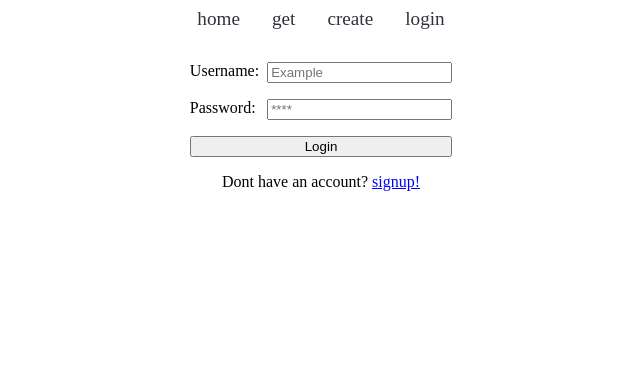
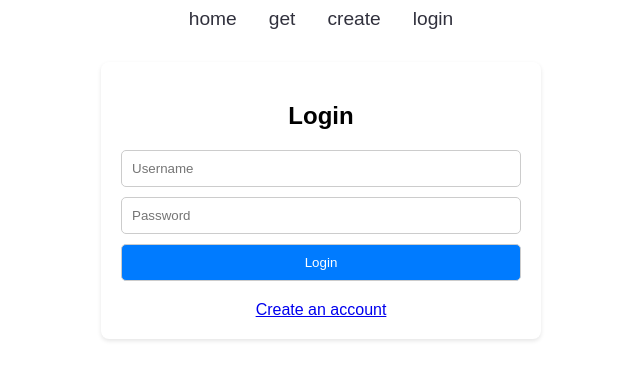
Before and after one commit to EmilseBilse/my-hippos, a SvelteKit app: page /login in a window 1280 px wide. Shown: the top 380 px of the page, without its empty margins (319-959 px from the left). Built offline with nearby package versions, Linux system fonts and the light colour scheme.

Commit message:
Create user (#1)
* good create form

* login styling

* create account

* good

* refrsh

```diff
--- a/src/app.html
+++ b/src/app.html
@@ -1,12 +1,19 @@
 <!doctype html>
 <html lang="en">
 	<head>
+		<title>Hippo</title>
 		<meta charset="utf-8" />
 		<link rel="icon" href="%sveltekit.assets%/favicon.png" />
 		<meta name="viewport" content="width=device-width, initial-scale=1" />
 		%sveltekit.head%
 	</head>
 	<body data-sveltekit-preload-data="hover">
-		<div style="display: contents">%sveltekit.body%</div>
+		<div style="display: contents" class="global">%sveltekit.body%</div>
 	</body>
 </html>
+
+<style>
+	.global {
+		font-family: 'Arial', sans-serif;
+	}
+</style>
--- a/src/routes/+layout.svelte
+++ b/src/routes/+layout.svelte
@@ -1,10 +1,15 @@
 <script lang="ts">
+	import { onMount } from 'svelte';
 	import { tokenStore } from '../stores/userStore'; // Adjust the path as necessary
 
 	function logout() {
 		localStorage.removeItem('token');
 		tokenStore.set(null); // Update the store instead of a local variable
 	}
+
+	onMount(() => {
+		tokenStore.set(localStorage.getItem('token'));
+	});
 </script>
 
 <article class="centering columns">
--- a/src/routes/login/+page.svelte
+++ b/src/routes/login/+page.svelte
@@ -2,8 +2,8 @@
 	import { goto } from '$app/navigation';
 	import { tokenStore } from '../../stores/userStore';
 
-	let username: '';
-	let password: '';
+	let username = '';
+	let password = '';
 	const loginUrl = 'http://localhost:4000/api/user/login';
 
 	async function login() {
@@ -42,55 +42,66 @@
 	}
 </script>
 
-<article class="centering">
-	<form class="gapping" on:submit|preventDefault={login}>
-		<div class="lblInput">
-			<label for="username">Username:</label>
-			<input id="username" type="text" bind:value={username} placeholder="Example" />
-		</div>
-		<div class="lblInput">
-			<label for="password">Password:</label>
-			<input id="password" type="password" bind:value={password} placeholder="****" />
-		</div>
-
-		<button>Login</button>
-
-		<a class="link" href="/signup">
-			Dont have an account?
-			<div class="signup">signup!</div>
-		</a>
+<article class="login-container">
+	<h2>Login</h2>
+	<form on:submit|preventDefault={login}>
+		<input
+			bind:value={username}
+			type="text"
+			name="username"
+			placeholder="Username"
+			required
+			autocomplete="off"
+		/>
+		<input
+			bind:value={password}
+			type="password"
+			name="password"
+			placeholder="Password"
+			required
+			autocomplete="off"
+		/>
+		<input type="submit" value="Login" />
 	</form>
+	<div class="create-account-link">
+		<a href="/signup">Create an account</a>
+	</div>
 </article>
 
 <style>
-	.link {
-		color: black;
-		text-decoration: none;
-		display: flex;
-		gap: 0.25rem;
-		justify-content: center;
+	.login-container {
+		max-width: 400px;
+		margin: 0 auto;
+		background-color: #fff;
+		padding: 20px;
+		border-radius: 8px;
+		box-shadow: 0 2px 4px rgba(0, 0, 0, 0.1);
+		font-family: Arial, sans-serif;
 	}
-
-	.signup {
-		color: blue;
-		text-decoration: underline;
+	.login-container h2 {
+		text-align: center;
+		margin-bottom: 20px;
 	}
-
-	.centering {
-		display: flex;
-		flex-direction: column;
-		align-items: center;
+	.login-container input[type='text'],
+	.login-container input[type='password'],
+	.login-container input[type='submit'] {
+		width: 100%;
+		padding: 10px;
+		margin-bottom: 10px;
+		border: 1px solid #ccc;
+		border-radius: 5px;
+		box-sizing: border-box;
 	}
-
-	.gapping {
-		display: flex;
-		gap: 1rem;
-		flex-direction: column;
+	.login-container input[type='submit'] {
+		background-color: #007bff;
+		color: #fff;
+		cursor: pointer;
 	}
-
-	.lblInput {
-		display: flex;
-		justify-content: space-between;
-		gap: 0.5rem;
+	.login-container input[type='submit']:hover {
+		background-color: #0056b3;
+	}
+	.create-account-link {
+		text-align: center;
+		margin-top: 10px;
 	}
 </style>
--- a/src/stores/userStore.js
+++ b/src/stores/userStore.js
@@ -1,3 +1,3 @@
 import { writable } from 'svelte/store';
 
-export const tokenStore = writable(null);
+export const tokenStore = writable();
```
Also changed, not shown: src/routes/signup/+page.svelte (+136 -0 lines).
